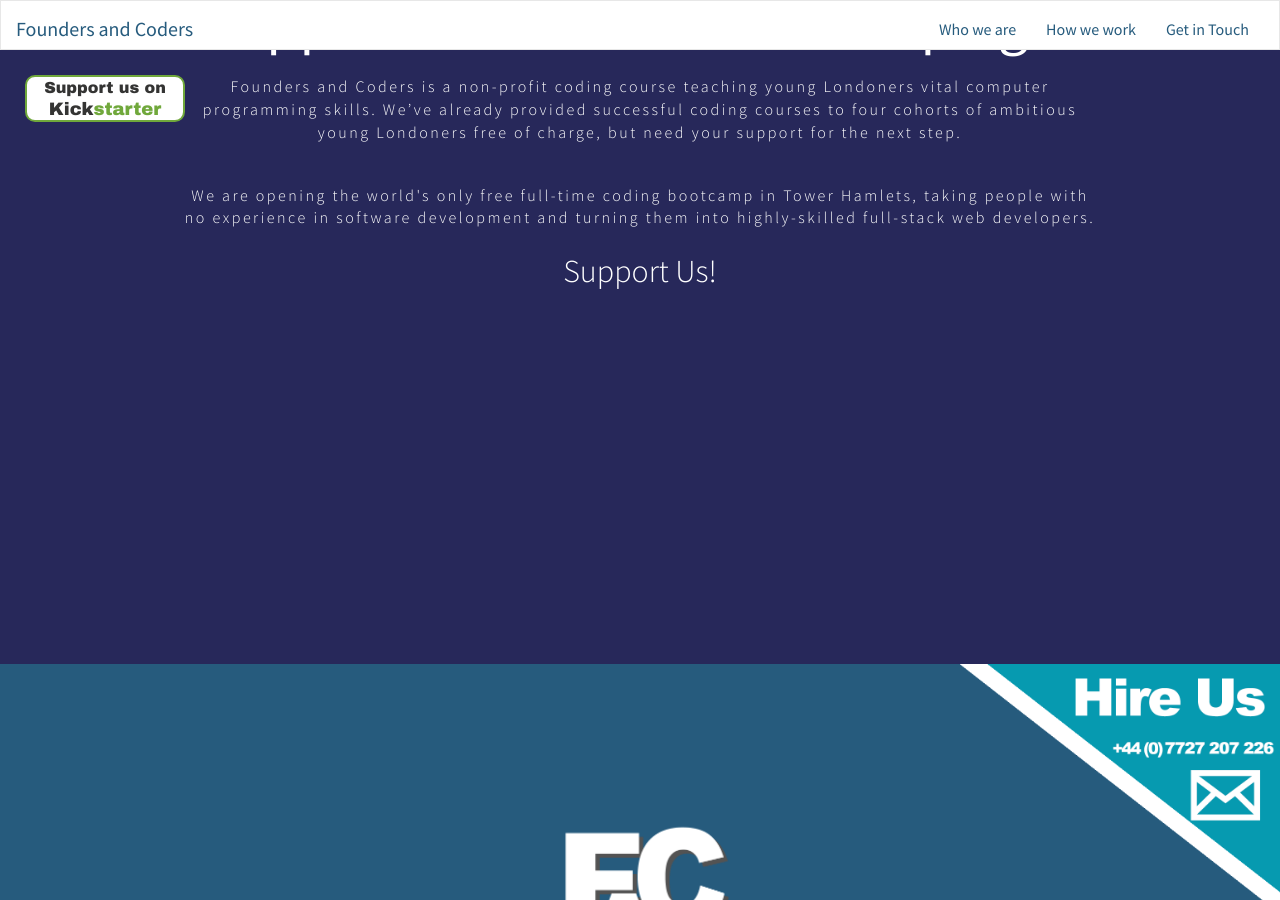
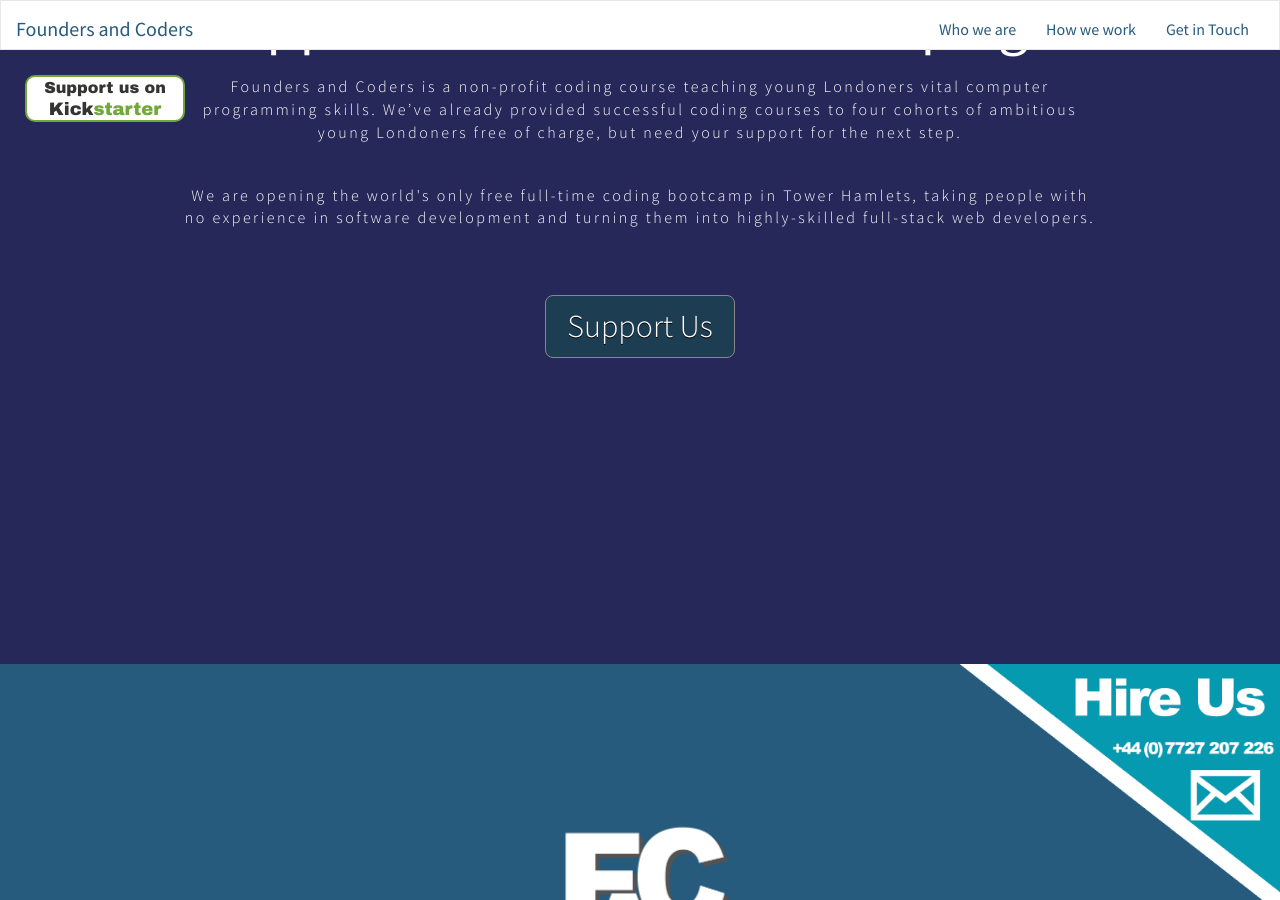
Before and after one commit to sofer/foundersandcoders, a Jekyll site: the page built from index.html, in a window 1280 px wide and 900 px high, scrolled down 236 px. Built offline with Jekyll 4.4.1, drawn with Linux system fonts in a browser that asks for light colours; nearby versions of some CDN libraries.

Commit message:
added supportus button

```diff
--- a/css/main.css
+++ b/css/main.css
@@ -303,7 +303,33 @@ div.clear {
   padding-top: 20px;
   font-weight: 300;
   color: #ffffff;
+}
+.kickstarter .container a button {
+  border: 1px solid #888;
+  background: #1d3d52;
+  padding: 10.5px 21px;
+  -webkit-border-radius: 6px;
+  -moz-border-radius: 6px;
+  border-radius: 8px;
+  text-shadow: #000000 0 1px 0;
+  color: #ffffff;
   font-size: 2.5vmax;
+  font-family: "Source Sans Pro", sans-serif;
+  text-decoration: none;
+  vertical-align: middle;
+  margin-top: 4%;
+}
+.kickstarter .container a button:hover {
+  border: 1px solid #0a3c59;
+  text-shadow: #1e4158 0 1px 0;
+  background: #3e779d;
+  color: #fff;
+}
+.kickstarter .container a button:active {
+  text-shadow: #1e4158 0 1px 0;
+  border: 1px solid #0a3c59;
+  background: #65a9d7;
+  color: #fff;
 }
 .kickstarter .container p {
   margin-top: 20px;
--- a/index.html
+++ b/index.html
@@ -33,7 +33,7 @@ layout: default
 			<p> Founders and Coders is a non-profit coding course teaching young Londoners vital computer programming skills. We’ve already provided successful coding courses to four cohorts of ambitious young Londoners free of charge, but need your support for the next step.</p>
 			<p>We are opening the world's only free full-time coding bootcamp in Tower Hamlets, taking people with no experience in software development and turning them into highly-skilled full-stack web developers.
 			</p>
-			<a href="http://www.linksomewhereplease.com">Support Us!</a>
+			<a href="http://www.linksomewhereplease.com"><button>Support Us</button></a>
 		</div>
 
 	</div>
```
Also changed, not shown: css/main.scss (+27 -1 lines), 1 other file.
